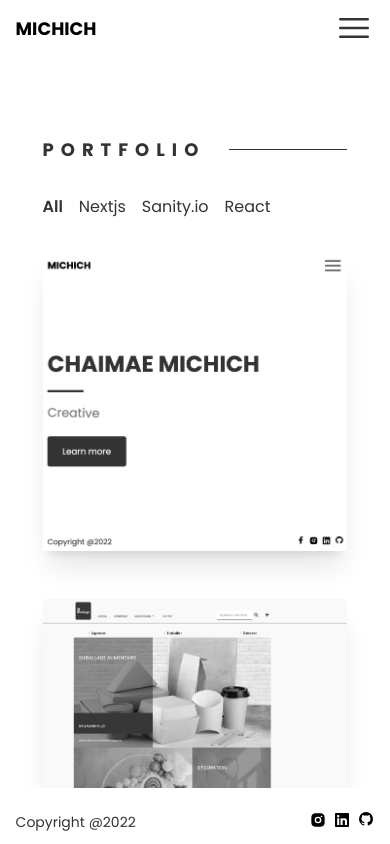
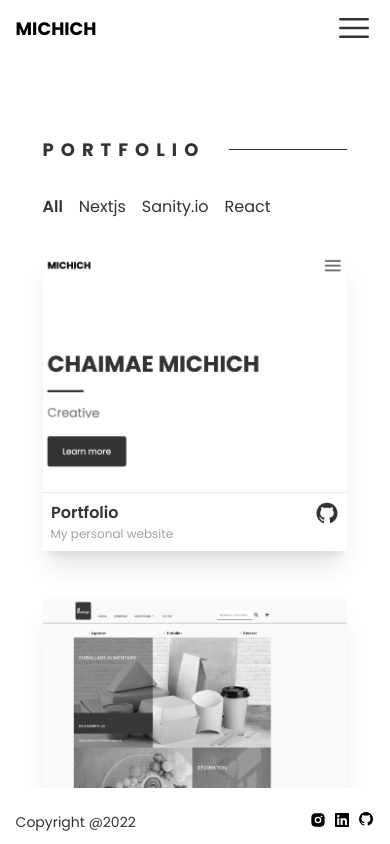
Before and after one commit to Chima20-art/portfolio-v2, a Next.js app: page /portfolio in a window 390 px wide. Built offline with nearby package versions, Linux system fonts and the light colour scheme.

Commit message:
mobile fixes.

```diff
--- a/pages/portfolio.js
+++ b/pages/portfolio.js
@@ -184,7 +184,12 @@ export default function Portfolio() {
                                                   }
                                                 : {}
                                         }
-                                        className="hidden active:flex  group-hover:flex group-active:flex group-hover:flex-col group-hover:shadow-md group-hover:absolute  group-hover:border-t group-hover:bottom-0 group-hover:left-0 group-hover:w-full group-hover:bg-white group-hover:z-5 group-hover:mx-auto"
+                                        whileInView={{
+                                            opacity: 1,
+                                            scale: 1,
+                                            y: '0%',
+                                        }}
+                                        className="lg:hidden max-lg:flex active:flex  group-hover:flex group-active:flex flex-col shadow-md absolute  border-t bottom-0 left-0 w-full bg-white z-5 mx-auto"
                                     >
                                         <div
                                             transition={{ duration: 1 }}
```
